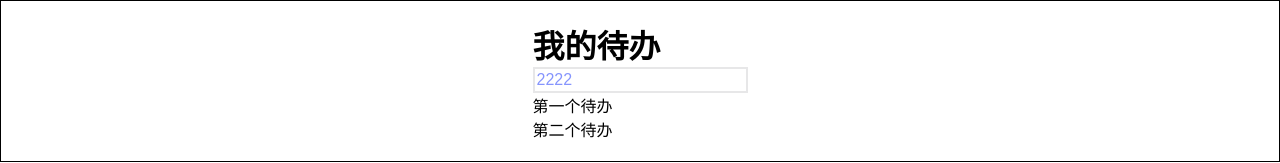
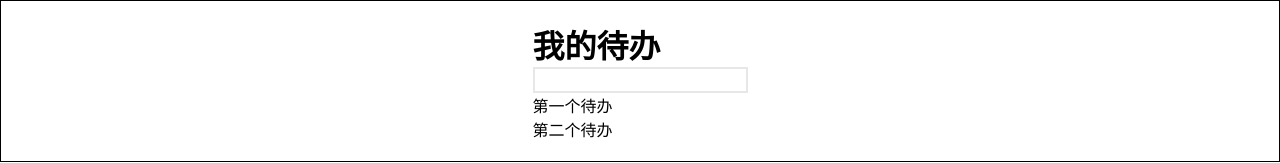
Before and after one commit to mshzy/todo-list, a React (Create React App) app: page / in a window 1280 px wide. Shown: the top 163 px of the page. Built offline with nearby package versions, Linux system fonts and the light colour scheme.

Commit message:
修复输入框value

```diff
--- a/src/main/Main.js
+++ b/src/main/Main.js
@@ -7,7 +7,7 @@
   constructor(props) {
     super(props)
     this.state = {
-      newTodo: '2222',
+      newTodo: '',
       todoList: [
         { id: 1, title: '第一个待办' },
         { id: 2, title: '第二个待办' }
--- a/src/main/TodoInput.js
+++ b/src/main/TodoInput.js
@@ -3,7 +3,7 @@
 export default class TodoInput extends Component {
   render(){
     return(
-      <input type="text" value={this.props.content} />
+      <input type="text" defaultValue={this.props.content} />
     )
   }
 }
```
